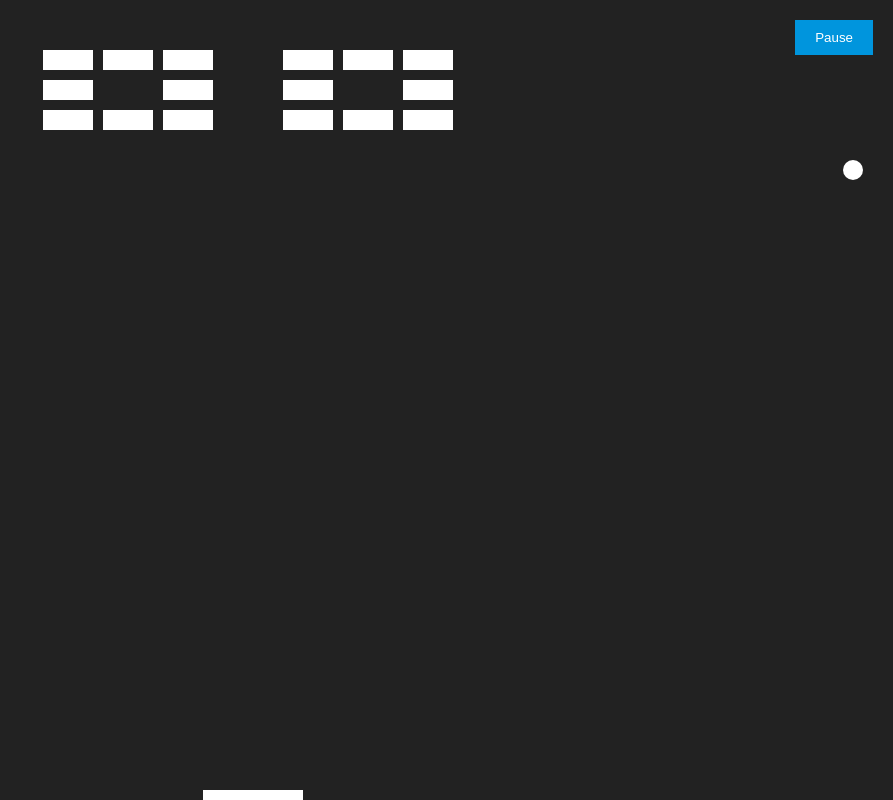
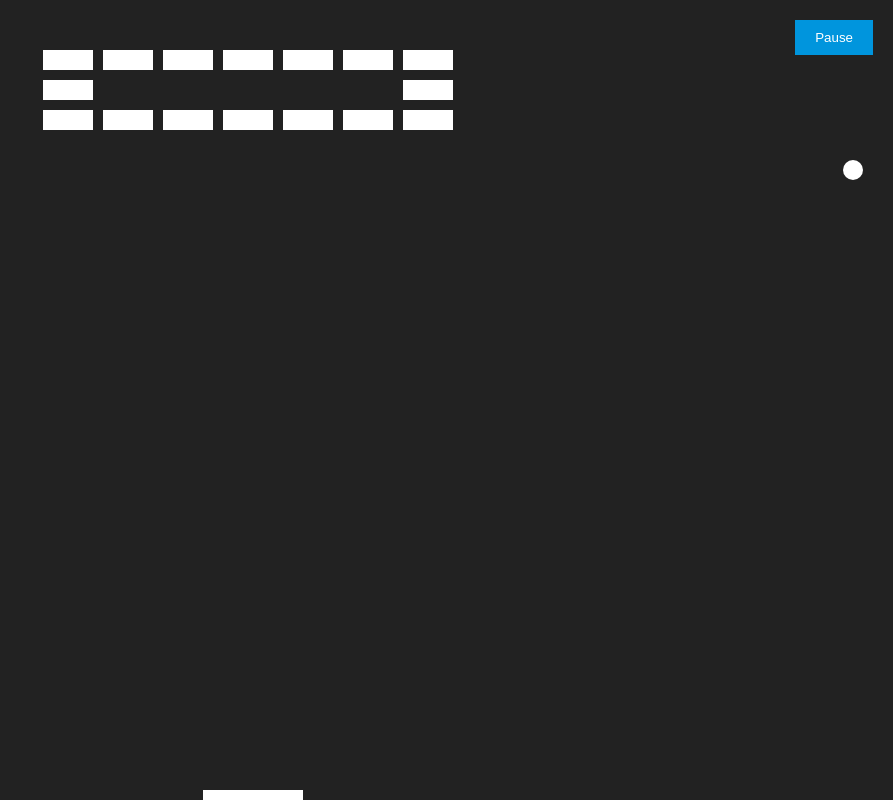
Before and after one commit to Pragathi-Ilango-UIUX/brick-breaker-game, a plain HTML site: page index.html in a window 1280 px wide. Shown: the whole page, without its empty margins (387-1280 px from the left). Drawn offline with Linux system fonts and the light colour scheme.

Commit message:
Updated logic 5

```diff
--- a/index.html
+++ b/index.html
@@ -39,19 +39,22 @@
     canvas.width = window.innerWidth;
     canvas.height = window.innerHeight;
 
-    // Brick layout
-    const rowCount = 3;
-    const colCount = 7;
+    const brickWidth = 50, brickHeight = 20, padding = 10;
+    const offsetTop = 50;
+    const offsetLeft = (canvas.width - (brickWidth + padding) * 7) / 2;
+
+    // Adjusted Brick Pattern
     const brickPattern = [
-      "1110111", // Top row of "404"
-      "1010101", // Middle row of "404"
-      "1110111"  // Bottom row of "404"
+      "1111111", // Full row for the top of "404" (first 0)
+      "1000001", // Vertical line of "4" and first part of the diagonal
+      "1111111"  // Full row for the bottom of "404" (second 0)
     ];
+
+    const rowCount = brickPattern.length;
+    const colCount = brickPattern[0].length;
 
     let paddleWidth = 100, paddleHeight = 10, paddleX = (canvas.width - paddleWidth) / 2;
     let ballRadius = 10, x = canvas.width / 2, y = canvas.height - 30, dx = 2, dy = -2;
-    const brickWidth = 50, brickHeight = 20, padding = 10, offsetTop = 50, offsetLeft = (canvas.width - (brickWidth + padding) * colCount) / 2;
-    let bricks = [];
     let isPaused = false;
     let gameOver = false;
     let victory = false;
@@ -70,13 +73,24 @@
     });
 
     // Initialize bricks based on pattern
+    const bricks = [];
     for (let r = 0; r < rowCount; r++) {
       bricks[r] = [];
       for (let c = 0; c < colCount; c++) {
         if (brickPattern[r][c] === "1") {
-          const x = c * (brickWidth + padding) + offsetLeft;
-          const y = r * (brickHeight + padding) + offsetTop;
-          bricks[r][c] = { x, y, status: 1 };
+          let brick = {
+            x: c * (brickWidth + padding) + offsetLeft,
+            y: r * (brickHeight + padding) + offsetTop,
+            status: 1
+          };
+
+          // For the "4", create a slanted effect by offsetting bricks
+          if (r === 1 && c === 1) brick.x += 20; // 1st brick of "4" diagonal
+          if (r === 1 && c === 2) brick.x += 40; // 2nd brick of "4" diagonal
+          if (r === 1 && c === 3) brick.x += 60; // 3rd brick of "4" diagonal
+          if (r === 1 && c === 4) brick.x += 80; // 4th brick of "4" diagonal
+
+          bricks[r][c] = brick;
         } else {
           bricks[r][c] = { status: 0 }; // Empty space
         }
```
